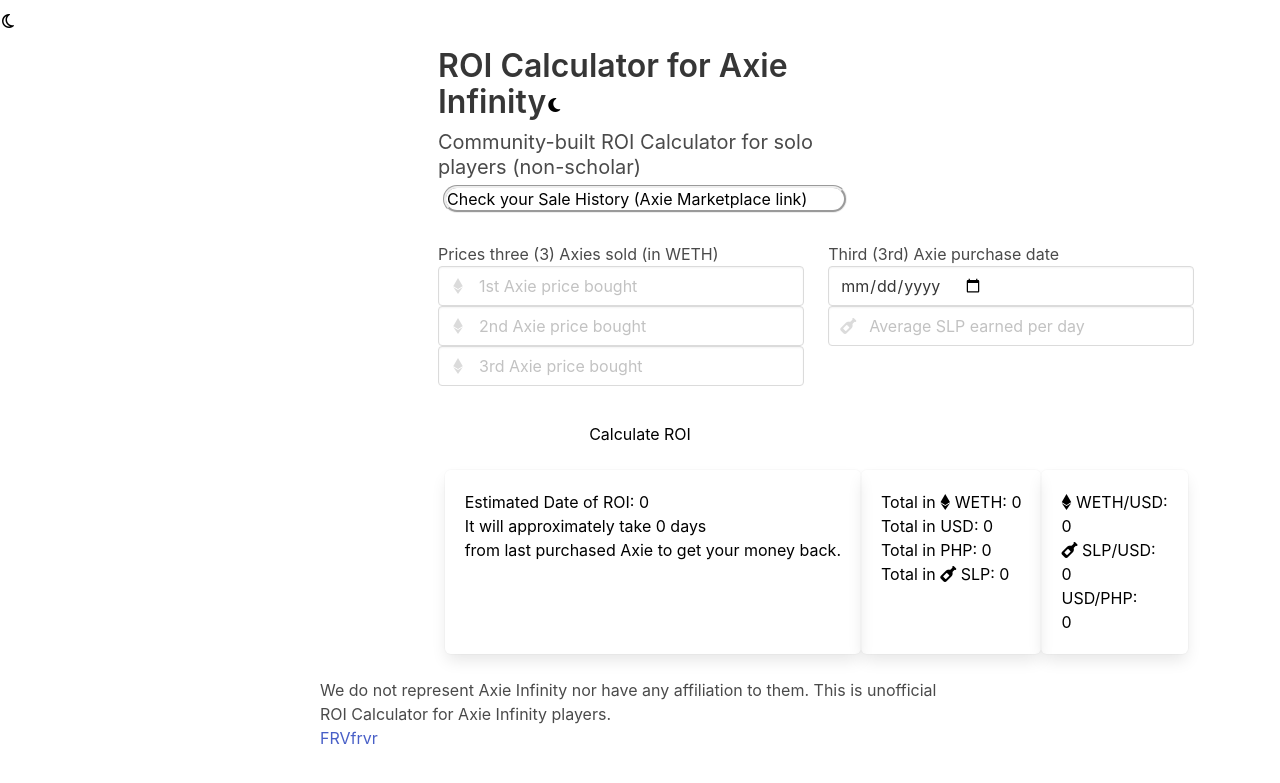
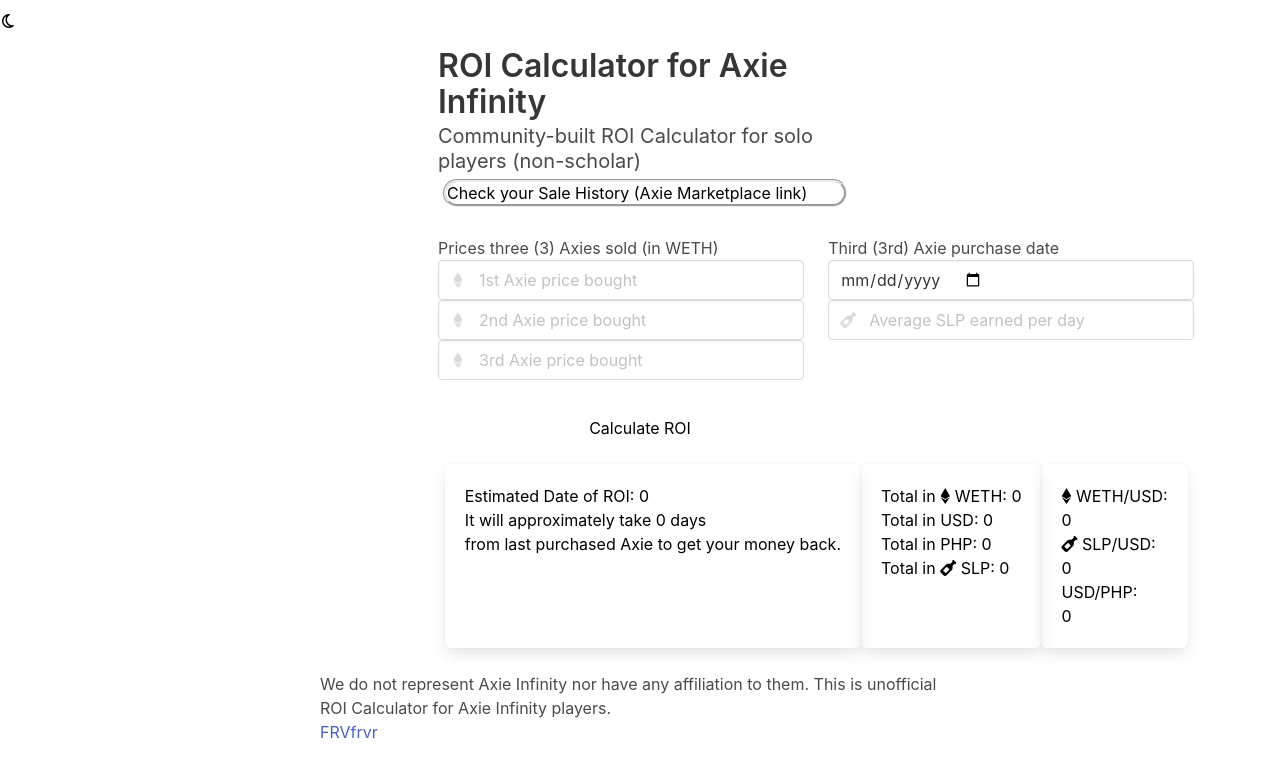
Before and after one commit to frvfrvr/frvfrvr.github.io, a Jekyll site: the page docs/axie/axie.html, which Jekyll copies as it is, in a window 1280 px wide. Shown: the top 783 px of the page. Built offline with Jekyll 4.4.1, drawn with Linux system fonts in a browser that asks for light colours; nearby versions of some CDN libraries; library files that are not in the unit come from our copies.

Commit message:
Update axie.html

```diff
--- a/docs/axie/axie.html
+++ b/docs/axie/axie.html
@@ -58,7 +58,7 @@
     <section class="section">
         <div class="container">
             <h1 class="title">
-                ROI Calculator for Axie Infinity<button onclick="myFunction()" class="button" id="lightdark"><i class="fas fa-moon" id="moonsun"></i></button>
+                ROI Calculator for Axie Infinity
             </h1>
             <p class="subtitle">
                 Community-built ROI Calculator for solo players (non-scholar)
```
